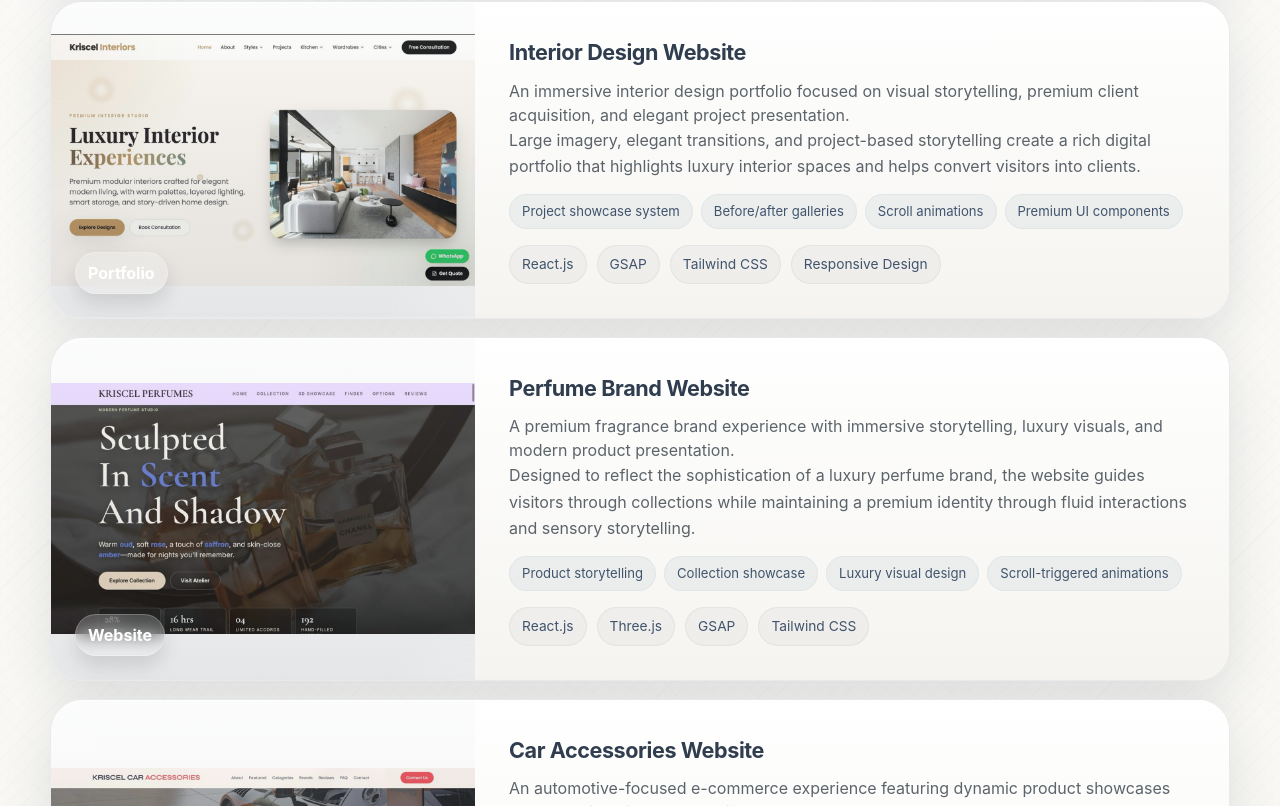
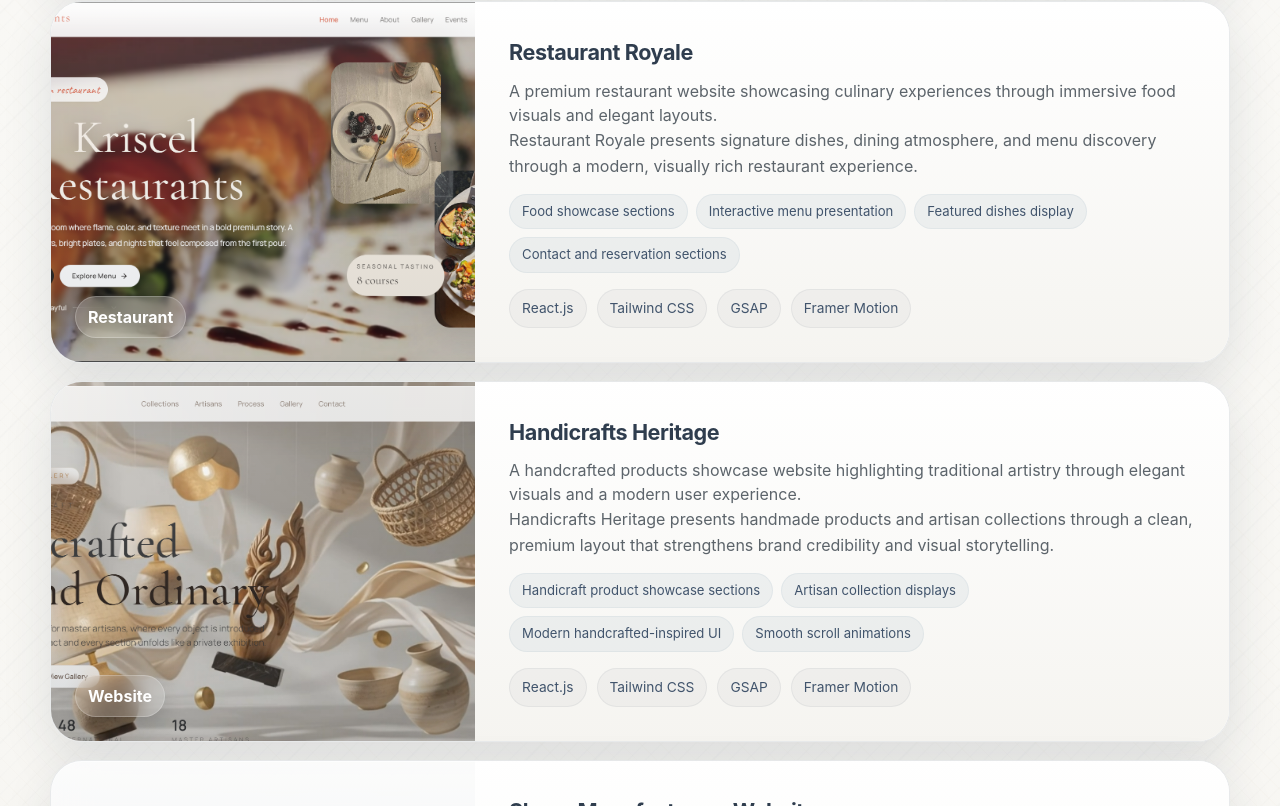
Before and after one commit to vikas8120/kriscel-website-showcase, a React (Vite) app in the folder frontend/: page / in a window 1280 px wide. Shown: the part 2014-2820 px from the top of the page. Built offline with nearby package versions, Linux system fonts and the light colour scheme.

Commit message:
Remove three showcase projects

```diff
--- a/frontend/src/data.ts
+++ b/frontend/src/data.ts
@@ -82,51 +82,6 @@ export const projects: Project[] = [
       'Customer engagement sections',
     ],
     technologies: ['React.js', 'Tailwind CSS', 'GSAP', 'Framer Motion'],
-  },
-  {
-    name: 'Interior Design Website',
-    category: 'Portfolio',
-    accent: 'slate',
-    websiteUrl: 'https://kriscel-interior.onrender.com',
-    image: '/interior-design-hero.jpeg',
-    imageFit: 'contain',
-    imagePosition: 'center',
-    shortDescription:
-      'An immersive interior design portfolio focused on visual storytelling, premium client acquisition, and elegant project presentation.',
-    fullCaseStudy:
-      'Large imagery, elegant transitions, and project-based storytelling create a rich digital portfolio that highlights luxury interior spaces and helps convert visitors into clients.',
-    features: ['Project showcase system', 'Before/after galleries', 'Scroll animations', 'Premium UI components'],
-    technologies: ['React.js', 'GSAP', 'Tailwind CSS', 'Responsive Design'],
-  },
-  {
-    name: 'Perfume Brand Website',
-    category: 'Website',
-    accent: 'gold',
-    websiteUrl: 'https://kriscel-perfume.onrender.com',
-    image: '/perfume-brand-hero.jpeg',
-    imageFit: 'contain',
-    imagePosition: 'center',
-    shortDescription:
-      'A premium fragrance brand experience with immersive storytelling, luxury visuals, and modern product presentation.',
-    fullCaseStudy:
-      'Designed to reflect the sophistication of a luxury perfume brand, the website guides visitors through collections while maintaining a premium identity through fluid interactions and sensory storytelling.',
-    features: ['Product storytelling', 'Collection showcase', 'Luxury visual design', 'Scroll-triggered animations'],
-    technologies: ['React.js', 'Three.js', 'GSAP', 'Tailwind CSS'],
-  },
-  {
-    name: 'Car Accessories Website',
-    category: 'Ecommerce',
-    accent: 'slate',
-    websiteUrl: 'https://kriscel-car-assesories.onrender.com',
-    image: '/car-accessories-hero.jpeg',
-    imageFit: 'contain',
-    imagePosition: 'center',
-    shortDescription:
-      'An automotive-focused e-commerce experience featuring dynamic product showcases and engaging visual storytelling.',
-    fullCaseStudy:
-      'The website showcases automotive accessories through immersive visuals, interactive user experiences, and performance-focused development with modern animation patterns.',
-    features: ['Automotive product showcase', 'Horizontal scrolling sections', '3D-inspired interactions', 'Product filtering'],
-    technologies: ['React.js', 'GSAP', 'Three.js', 'Tailwind CSS'],
   },
   {
     name: 'Restaurant Royale',
```
